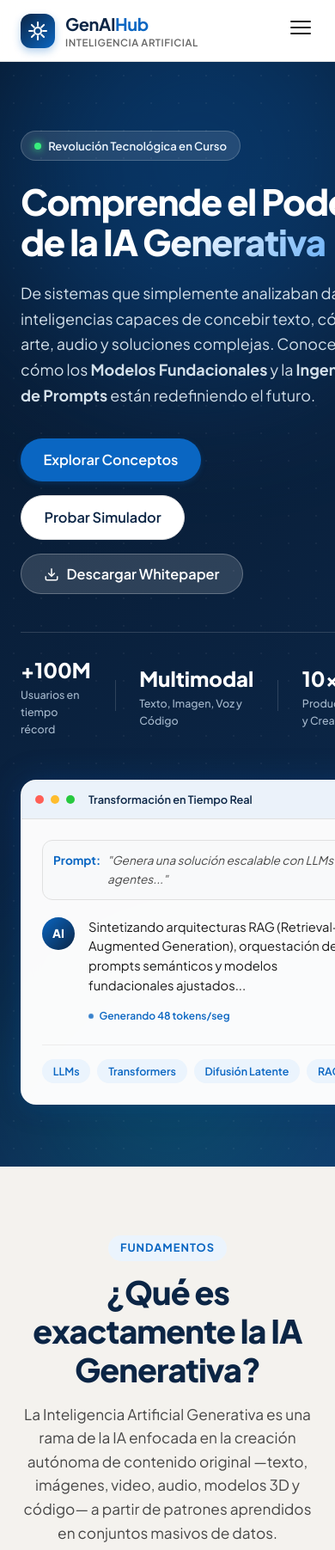
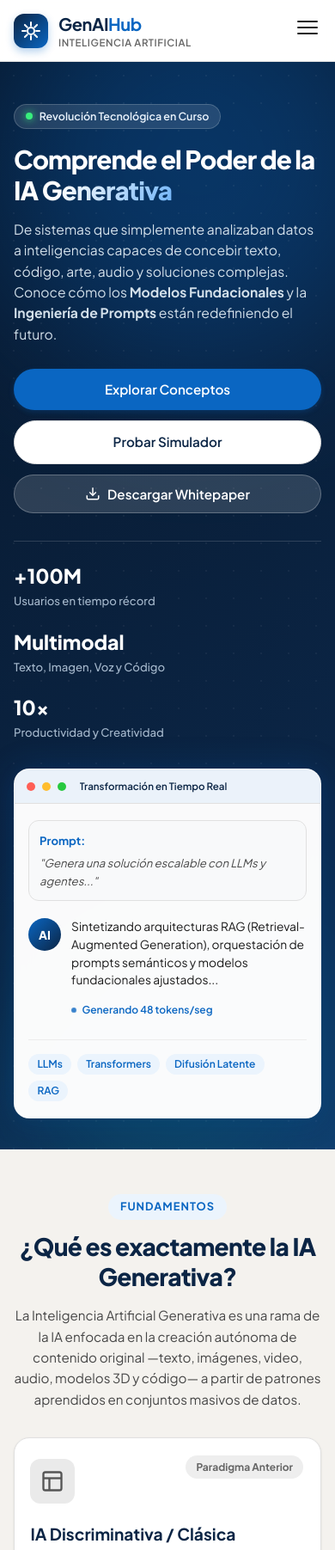
Before and after one commit to josmperdomo/ia-generativa, a plain HTML site: page index.html in a window 390 px wide. Shown: the top 1803 px of the page at 86% size. Drawn offline with Linux system fonts and the light colour scheme.

Commit message:
fix(mobile): optimizar diseno responsivo evitando desbordamiento y cortes en pantallas moviles

```diff
--- a/styles.css
+++ b/styles.css
@@ -57,6 +57,8 @@ html {
   scroll-behavior: smooth;
   font-size: 16px;
   color-scheme: light;
+  overflow-x: hidden;
+  width: 100%;
 }
 
 body {
@@ -66,6 +68,9 @@ body {
   line-height: 1.6;
   -webkit-font-smoothing: antialiased;
   -moz-osx-font-smoothing: grayscale;
+  overflow-x: hidden;
+  width: 100%;
+  position: relative;
 }
 
 a {
@@ -391,11 +396,13 @@ img, svg {
 }
 
 .hero-title {
-  font-size: 3.1rem;
+  font-size: clamp(2.1rem, 5.5vw, 3.1rem);
   line-height: 1.15;
   font-weight: 800;
   letter-spacing: -0.03em;
   margin-bottom: 1.25rem;
+  overflow-wrap: break-word;
+  word-wrap: break-word;
 }
 
 .highlight-gradient {
@@ -411,6 +418,8 @@ img, svg {
   color: #D3E0EA;
   margin-bottom: 2.25rem;
   max-width: 600px;
+  overflow-wrap: break-word;
+  word-wrap: break-word;
 }
 
 .hero-cta-group {
@@ -1520,6 +1529,20 @@ img, svg {
 }
 
 @media (max-width: 768px) {
+  .container {
+    padding: 0 1rem;
+    width: 100%;
+    max-width: 100%;
+    box-sizing: border-box;
+  }
+
+  .header-container {
+    padding: 0.75rem 1rem;
+    width: 100%;
+    max-width: 100%;
+    box-sizing: border-box;
+  }
+
   .mobile-toggle {
     display: flex;
   }
@@ -1554,8 +1577,195 @@ img, svg {
     display: none;
   }
 
+  .hero-section {
+    padding: 3rem 0 2.25rem;
+    width: 100%;
+    overflow: hidden;
+  }
+
+  .hero-container {
+    grid-template-columns: 1fr;
+    gap: 2rem;
+    width: 100%;
+    min-width: 0;
+  }
+
+  .hero-content {
+    width: 100%;
+    min-width: 0;
+  }
+
+  .hero-card-showcase {
+    width: 100%;
+    min-width: 0;
+  }
+
+  .badge-pill {
+    font-size: 0.78rem;
+    padding: 0.3rem 0.8rem;
+    margin-bottom: 1.15rem;
+    max-width: 100%;
+    white-space: normal;
+    line-height: 1.35;
+  }
+
+  .hero-title {
+    font-size: 2.1rem;
+    line-height: 1.2;
+    margin-bottom: 1rem;
+    overflow-wrap: break-word;
+    word-wrap: break-word;
+  }
+
+  .hero-description {
+    font-size: 0.98rem;
+    line-height: 1.55;
+    margin-bottom: 1.75rem;
+    overflow-wrap: break-word;
+    word-wrap: break-word;
+    max-width: 100%;
+  }
+
+  .hero-cta-group {
+    flex-direction: column;
+    gap: 0.75rem;
+    width: 100%;
+    margin-bottom: 2rem;
+  }
+
+  .hero-cta-group .btn {
+    width: 100%;
+    justify-content: center;
+    font-size: 0.95rem;
+    padding: 0.75rem 1.25rem;
+  }
+
+  .hero-metrics {
+    display: flex;
+    flex-direction: column;
+    align-items: flex-start;
+    gap: 1.15rem;
+    width: 100%;
+    padding-top: 1.35rem;
+    border-top: 1px solid rgba(255, 255, 255, 0.15);
+  }
+
+  .metric-item {
+    width: 100%;
+  }
+
+  .metric-val {
+    font-size: 1.45rem;
+  }
+
+  .metric-label {
+    font-size: 0.82rem;
+    color: #A5B8CC;
+  }
+
+  .metric-divider {
+    display: none;
+  }
+
+  .interactive-card {
+    width: 100%;
+    max-width: 100%;
+    box-sizing: border-box;
+  }
+
+  .card-header-bar {
+    padding: 0.65rem 0.85rem;
+    min-width: 0;
+  }
+
+  .card-bar-title {
+    font-size: 0.75rem;
+    white-space: nowrap;
+    overflow: hidden;
+    text-overflow: ellipsis;
+  }
+
+  .card-body-content {
+    padding: 1.15rem 1rem;
+    box-sizing: border-box;
+  }
+
+  .stream-line {
+    flex-direction: column;
+    gap: 0.35rem;
+    font-size: 0.82rem;
+    word-break: break-word;
+    overflow-wrap: break-word;
+  }
+
+  .prompt-text {
+    word-break: break-word;
+    overflow-wrap: break-word;
+  }
+
+  .stream-output {
+    flex-direction: row;
+    align-items: flex-start;
+    gap: 0.75rem;
+    min-width: 0;
+  }
+
+  .ai-text-box {
+    min-width: 0;
+  }
+
+  .ai-response-typing {
+    font-size: 0.86rem;
+    line-height: 1.5;
+    word-break: break-word;
+    overflow-wrap: break-word;
+  }
+
+  .card-actions-row {
+    gap: 0.4rem;
+  }
+
+  .btn-chip {
+    font-size: 0.75rem;
+    padding: 0.3rem 0.65rem;
+  }
+
+  .section {
+    padding: 3.25rem 0;
+  }
+
+  .section-header {
+    margin-bottom: 2rem;
+  }
+
+  .section-title {
+    font-size: 1.75rem;
+    line-height: 1.25;
+    overflow-wrap: break-word;
+    word-wrap: break-word;
+  }
+
+  .section-subtitle {
+    font-size: 0.95rem;
+  }
+
   .comparison-grid {
     grid-template-columns: 1fr;
+    gap: 1.5rem;
+  }
+
+  .info-card {
+    padding: 1.5rem 1.15rem;
+    box-sizing: border-box;
+  }
+
+  .info-card h3 {
+    font-size: 1.2rem;
+  }
+
+  .workflow-card {
+    padding: 1.5rem 1rem;
+    box-sizing: border-box;
   }
 
   .workflow-steps {
@@ -1568,31 +1778,153 @@ img, svg {
 
   .models-grid {
     grid-template-columns: 1fr;
+    gap: 1.25rem;
+  }
+
+  .model-item {
+    padding: 1.5rem 1.15rem;
+    box-sizing: border-box;
+  }
+
+  .filter-tabs {
+    gap: 0.4rem;
+  }
+
+  .filter-btn {
+    font-size: 0.8rem;
+    padding: 0.4rem 0.85rem;
   }
 
   .apps-grid {
     grid-template-columns: 1fr;
+    gap: 1.25rem;
+  }
+
+  .app-card {
+    padding: 1.5rem 1.15rem;
+    box-sizing: border-box;
+  }
+
+  .simulator-wrapper {
+    width: 100%;
+    max-width: 100%;
+    box-sizing: border-box;
+  }
+
+  .simulator-toolbar {
+    padding: 0.85rem 1rem;
+    flex-direction: column;
+    align-items: flex-start;
+    gap: 0.65rem;
+  }
+
+  .sim-preset-buttons {
+    width: 100%;
+    gap: 0.4rem;
+  }
+
+  .preset-btn {
+    font-size: 0.75rem;
+    padding: 0.35rem 0.65rem;
+  }
+
+  .sim-input-pane, .sim-output-pane {
+    padding: 1rem;
+    min-width: 0;
+    box-sizing: border-box;
+  }
+
+  .sim-controls {
+    flex-direction: column;
+    align-items: stretch;
+    gap: 0.75rem;
+  }
+
+  .param-group {
+    width: 100%;
+  }
+
+  #temp-slider {
+    width: 100%;
+  }
+
+  .sim-controls .btn-primary {
+    width: 100%;
+    justify-content: center;
+  }
+
+  .sim-footer-stats {
+    flex-direction: column;
+    align-items: flex-start;
+    gap: 0.35rem;
   }
 
   .ethics-grid {
     grid-template-columns: 1fr;
+    gap: 1.25rem;
+  }
+
+  .ethics-card {
+    padding: 1.5rem 1.15rem;
+    box-sizing: border-box;
   }
 
   .newsletter-box {
     flex-direction: column;
-    padding: 2rem 1.5rem;
+    padding: 2rem 1.25rem;
     text-align: center;
+    box-sizing: border-box;
+  }
+
+  .newsletter-content h2 {
+    font-size: 1.45rem;
   }
 
   .newsletter-content p {
     margin: 0 auto;
+    font-size: 0.92rem;
   }
 
   .form-group-inline {
     flex-direction: column;
+    gap: 0.65rem;
   }
 
   .footer-columns {
     grid-template-columns: 1fr;
-  }
-}
+    gap: 1.75rem;
+  }
+
+  .footer-bottom {
+    flex-direction: column;
+    text-align: center;
+    gap: 0.5rem;
+  }
+
+  .toast-container {
+    left: 16px;
+    right: 16px;
+    bottom: 16px;
+    width: calc(100% - 32px);
+    max-width: none;
+  }
+}
+
+@media (max-width: 480px) {
+  .hero-title {
+    font-size: 1.85rem;
+  }
+
+  .card-bar-title {
+    font-size: 0.72rem;
+  }
+
+  .filter-tabs {
+    gap: 0.35rem;
+  }
+
+  .filter-btn {
+    font-size: 0.78rem;
+    padding: 0.35rem 0.75rem;
+  }
+}
```
